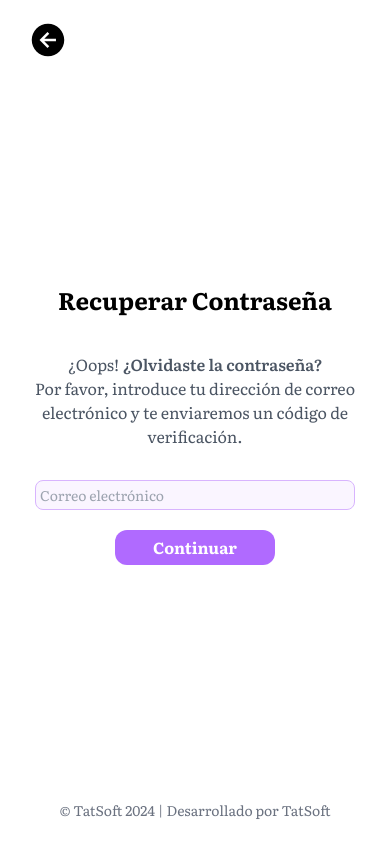
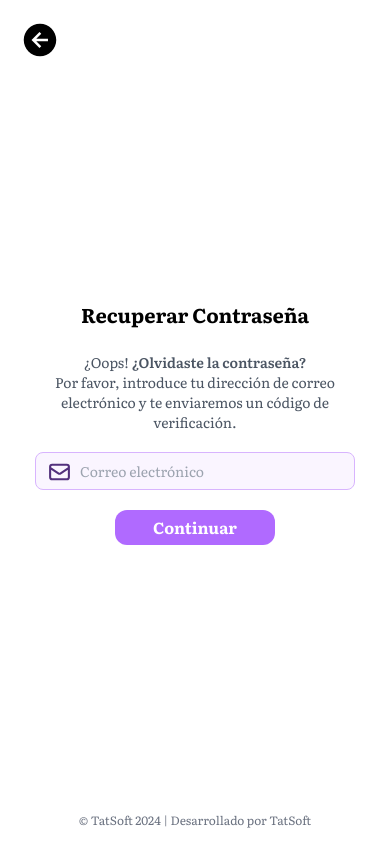
Before and after one commit to mcur03/FrontEnd-TatSoft, a React (Vite) app: page /recuperar-password in a window 390 px wide. Built offline with nearby package versions, Linux system fonts and the light colour scheme; no server answers.

Commit message:
Terminación de login con su respectiva responsiva

```diff
--- a/src/App.jsx
+++ b/src/App.jsx
@@ -6,6 +6,7 @@ import ProductList from './pages/ProductList/ProductList';
 import Login from "./pages/LoginPage/Login";
 import RecuperarPassword from './pages/LoginPage/RecuperarPassword';
 import CodigoVerificacion from './pages/LoginPage/CodigoVerification';
+import Restablecer from './pages/LoginPage/Restablecer';
 
 const App = () => {
   // Estado para alternar entre la vista de registro y el catálogo
@@ -17,6 +18,7 @@ const App = () => {
       <Route path="/" element={<Login />} />
       <Route path="/recuperar-password" element={<RecuperarPassword />} />
       <Route path="/codigo-verificacion" element={< CodigoVerificacion/>} />
+      <Route path="/restablecer" element={<Restablecer/>}/>
     </Routes>
   </Router>
   );
--- a/src/components/atoms/CamposTexto.jsx
+++ b/src/components/atoms/CamposTexto.jsx
@@ -8,14 +8,17 @@ const CampoTexto = ({
   value,
   onChange,
   required = false,
+  className = "",
 }) => (
   <div className="mb-3 w-full max-w-xs sm:max-w-sm md:max-w-md">
+    {label && (
       <label
         htmlFor={id}
         className="block mb-2 text-sm font-medium text-gray-700"
       >
         {label}
       </label>
+    )}
     <input
       id={id}
       type={type}
@@ -23,10 +26,11 @@ const CampoTexto = ({
       value={value}
       onChange={onChange}
       required={required}
-      className="bg-purple-50 border border-purple-300 text-gray-900 text-sm rounded-lg focus:outline-none focus:border-purple-500 focus:ring-purple-500 block w-full p-1"
+      className={`bg-purple-50 border border-purple-300 text-gray-900 text-sm rounded-lg focus:outline-none focus:border-purple-500 focus:ring-purple-500 block w-full p-1 ${className}`}
       aria-label={placeholder}
     />
   </div>
 );
 
+
 export default CampoTexto;
--- a/src/components/atoms/Iconos.jsx
+++ b/src/components/atoms/Iconos.jsx
@@ -12,6 +12,8 @@ import { GrMoney } from "react-icons/gr";
 import { AiFillDelete } from "react-icons/ai";
 import { BsFillCheckCircleFill } from "react-icons/bs";
 import { TiDelete } from "react-icons/ti";
+import { HiOutlineMail } from "react-icons/hi";
+import { IoIosLock } from "react-icons/io";
 
 const iconos = {
   buscar: IoSearch,
@@ -35,6 +37,8 @@ const iconos = {
   confirmar: BsFillCheckCircleFill,
   eliminarAlert: TiDelete,
   ubicacion: FaMapLocationDot,
+  correo:HiOutlineMail,
+  candado:IoIosLock
 };
 
 const Icono = ({ name, size = 25, color = "#52307C", className = "", customColor, onClick }) => {
--- a/src/components/atoms/Logo.jsx
+++ b/src/components/atoms/Logo.jsx
@@ -1,15 +1,16 @@
 import React from "react";
-import logo from "../../assets/logo tatsoft.jpg";
+import logo from "../../assets/nuevo logo.jpg";
 
-const Logo = ({ src = logo, alt = "logo-tatsoft", size = 100 }) => {
+const Logo = ({ src = logo, alt = "logo-tatsoft", size = 100, className = "" }) => {
   return (
     <img
       src={src}
       alt={alt}
       style={{ width: `${size}px`, height: `${size}px` }}
-      className="object-contain"
+      className={`object-contain ${className}`}
     />
   );
 };
 
+
 export default Logo;
--- a/src/pages/LoginPage/CodigoVerification.jsx
+++ b/src/pages/LoginPage/CodigoVerification.jsx
@@ -22,7 +22,7 @@ const CodigoVerificacion = () => {
 
   return (
     <Tipografia>
-      <div className="flex flex-col items-center justify-center h-screen bg-white relative">
+      <div className="flex flex-col items-center justify-center h-screen bg-white relative ">
         <div className="absolute top-5 left-7">
           <Icono
             name="volver"
@@ -37,14 +37,14 @@ const CodigoVerificacion = () => {
           <h1 className="text-2xl font-bold mb-6 p-3">
             Introduce tu código de verificación
           </h1>
-          <p className="text-black-600 mb-6">
+          <p className="text-black-600 mb-7 p-3">
             Hemos enviado un código de verificación de <span className="font-semibold">4</span> dígitos a tu correo
             electrónico. Por favor, ingrésalo a continuación para continuar con
             la recuperación de tu contraseña.
           </p>
 
-          <div className="flex justify-end w-full pr-1 mb-6">
-            <p className="text-black-800 text-sm">
+          <div className="flex justify-end w-full pr-3 mb-5">
+            <p className="text-black-800 text-sm p-1">
               ¿No recibiste el código? <span className="font-semibold cursor-pointer text-purple-800">Reenviar</span>
             </p>
           </div>
@@ -62,7 +62,9 @@ const CodigoVerificacion = () => {
               />
             ))}
           </div>
-          <Boton label="Verificar código" />
+          <Boton label="Verificar código"
+          onClick={()=> navigate ("/restablecer")}
+          />
         </div>
 
         <footer className="absolute bottom-6 text-gray-500 text-sm">
--- a/src/pages/LoginPage/Login.jsx
+++ b/src/pages/LoginPage/Login.jsx
@@ -12,16 +12,16 @@ const Login = () => {
   return (
     <Tipografia>
       <div className="flex flex-col md:flex-row h-screen">
-        <div className="w-full md:w-3/4 h-full bg-cover">
+        <div className="w-full md:w-2/3 h-full bg-cover">
           <img
             src={image}
             alt="Login"
             className="w-full h-full md:h-full object-cover"
           />
         </div>
-        <div className="w-full md:w-2/5 flex flex-col justify-between bg-white p-6">
-          <div className="flex flex-col justify-center items-center flex-grow">
-            <Logo />
+        <div className="w-full md:w-2/5 flex flex-col justify-between bg-white p-7">
+          <div className="flex flex-col justify-center items-center flex-grow ">
+          <Logo className="m-6" />
             <div className="w-full max-w-xs flex flex-col items-center">
               <CamposTexto label="Correo electrónico" type="email" />
               <CamposTexto label="Contraseña" type="password" />
--- a/src/pages/LoginPage/RecuperarPassword.jsx
+++ b/src/pages/LoginPage/RecuperarPassword.jsx
@@ -10,8 +10,8 @@ const OlvidarPassword = () => {
 
   return (
     <Tipografia>
-      <div className="flex flex-col items-center justify-center h-screen bg-white relative">
-        <div className="absolute top-5 left-7">
+      <div className="flex flex-col items-center justify-center min-h-screen bg-white relative px-6 sm:px-10">
+        <div className="absolute top-5 left-5 sm:left-7">
           <Icono
             name="volver"
             customColor="black"
@@ -20,21 +20,34 @@ const OlvidarPassword = () => {
             onClick={() => navigate("/")}
           />
         </div>
-        <div className="w-full max-w-sm text-center">
-          <h1 className="text-2xl font-bold mb-6 p-3">Recuperar Contraseña</h1>
-          <p className="text-gray-600 mb-6">
-            ¿Oops! <span className="font-semibold">¿Olvidaste la contraseña?</span> <br />
+        <div className="w-full max-w-xs sm:max-w-sm md:max-w-md text-center">
+          <h1 className="text-xl sm:text-2xl font-bold mb-4 p-2">Recuperar Contraseña</h1>
+          <p className="text-gray-600 text-sm sm:text-base mb-5 ">
+            ¿Oops! <span className="font-semibold">¿Olvidaste la contraseña?</span>
+            <br />
             Por favor, introduce tu dirección de correo electrónico y te
             enviaremos un código de verificación.
           </p>
 
-          <div className="relative w-full flex flex-col items-center">
-            <CampoTexto type="email" placeholder="Correo electrónico" />
+          <div className="relative w-full flex items-center">
+            <Icono
+              name="correo"
+              className="absolute left-3 sm:left-3 top-5 transform -translate-y-1/2 text-gray-400"
+            />
+            <CampoTexto
+              type="email"
+              placeholder="Correo electrónico"
+              className="w-full pl-11 pr-4 py-2 border rounded-lg"
+            />
           </div>
-          <Boton label="Continuar"
-          onClick={() => navigate("/codigo-verificacion")} />
+
+          <Boton
+            label="Continuar"
+            onClick={() => navigate("/codigo-verificacion")}
+            className="mt-4 w-full"
+          />
         </div>
-        <footer className="absolute bottom-6 text-gray-500 text-sm">
+        <footer className="absolute bottom-4 text-gray-500 text-xs sm:text-sm">
           © TatSoft 2024 | Desarrollado por TatSoft
         </footer>
       </div>
--- /dev/null
+++ b/src/pages/LoginPage/Restablecer.jsx
@@ -0,0 +1,65 @@
+import React from "react";
+import { useNavigate } from "react-router-dom";
+import Tipografia from "../../components/atoms/Tipografia";
+import Boton from "../../components/atoms/Botones";
+import Icono from "../../components/atoms/Iconos";
+import CampoTexto from "../../components/atoms/CamposTexto";
+
+const Restablecer = () => {
+  const navigate = useNavigate();
+
+  return (
+    <div className="flex flex-col items-center justify-center min-h-screen bg-white px-6 sm:px-10">
+      <Tipografia>
+        <div className="absolute top-5 left-7 sm:left-10">
+          <Icono
+            name="volver"
+            customColor="black"
+            size={40}
+            className="cursor-pointer"
+            onClick={() => navigate("/")}
+          />
+        </div>
+        <div className="w-full max-w-sm text-center">
+          <h1 className="text-2xl sm:text-3xl font-bold mb-3">
+            Restablecer contraseña
+          </h1>
+          <p className="text-gray-600 mb-5 text-sm sm:text-base">
+            Crea una nueva contraseña para tu cuenta. Asegúrate de que sea
+            segura y distinta a contraseñas usadas antes.
+          </p>
+        </div>
+        <div className="w-full max-w-sm">
+          <div className="relative mb-4">
+            <Icono
+              name="candado"
+              className="absolute left-3 top-2/3 transform -translate-y-1/2 text-gray-400"
+            />
+            <CampoTexto
+              type="password"
+              label="Nueva contraseña"
+              className="pl-10 pr-4 py-2 border rounded-lg w-full text-sm sm:text-base"
+            />
+          </div>
+          <div className="relative mb-6">
+            <Icono
+              name="candado"
+              className="absolute left-3 top-2/3 transform -translate-y-1/2 text-gray-400"
+            />
+            <CampoTexto
+              type="password"
+              label="Confirmar contraseña"
+              className="pl-10 pr-4 py-2 border rounded-lg w-full text-sm sm:text-base"
+            />
+          </div>
+
+          <div className="flex justify-center">
+            <Boton label="Guardar" className="w-full max-w-xs sm:max-w-sm" />
+          </div>
+        </div>
+      </Tipografia>
+    </div>
+  );
+};
+
+export default Restablecer;
```
Also changed, not shown: src/assets/logo tatsoft.jpg (deleted), src/assets/nuevo logo.jpg (added). Lines whose indentation alone changed are shown as unchanged.
